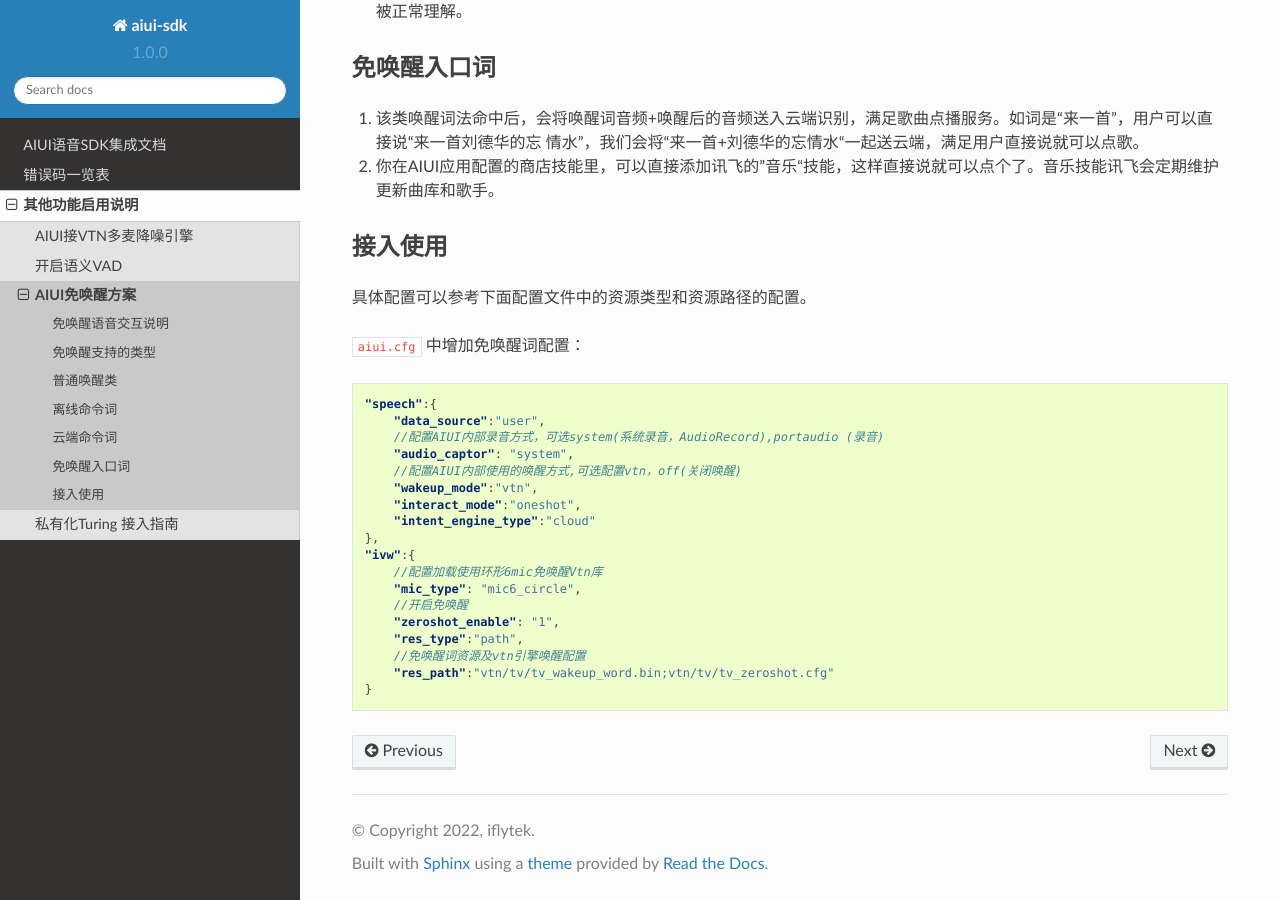
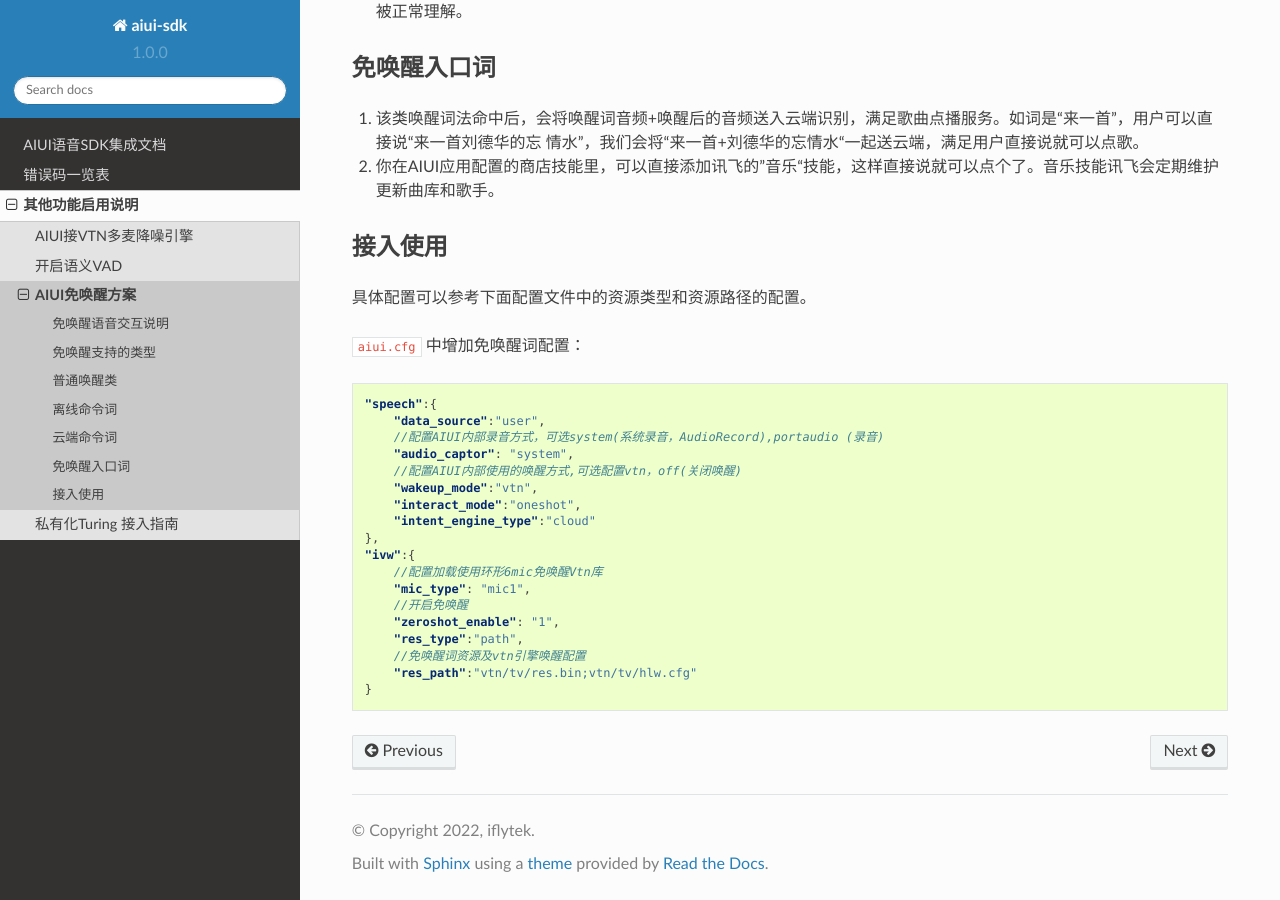
Before and after one commit to IflytekAIUI/DemoCode, a Sphinx documentation site: the page built from docs/src/engines/remote_wakeup.rst, in a window 1280 px wide and 900 px high, scrolled down 1015 px. Built offline with Sphinx 7.4.7 and the Read the Docs theme 2.0.0, drawn with Linux system fonts in a browser that asks for light colours.

Commit message:
fix: 免唤醒默认配置

```diff
--- a/docs/src/engines/remote_wakeup.rst
+++ b/docs/src/engines/remote_wakeup.rst
@@ -75,10 +75,10 @@ AIUI免唤醒方案
     },
     "ivw":{
         //配置加载使用环形6mic免唤醒Vtn库
-        "mic_type": "mic6_circle",
+        "mic_type": "mic1",
         //开启免唤醒
         "zeroshot_enable": "1",
         "res_type":"path",
         //免唤醒词资源及vtn引擎唤醒配置
-        "res_path":"vtn/tv/tv_wakeup_word.bin;vtn/tv/tv_zeroshot.cfg"
+        "res_path":"vtn/tv/res.bin;vtn/tv/hlw.cfg"
     }
```
